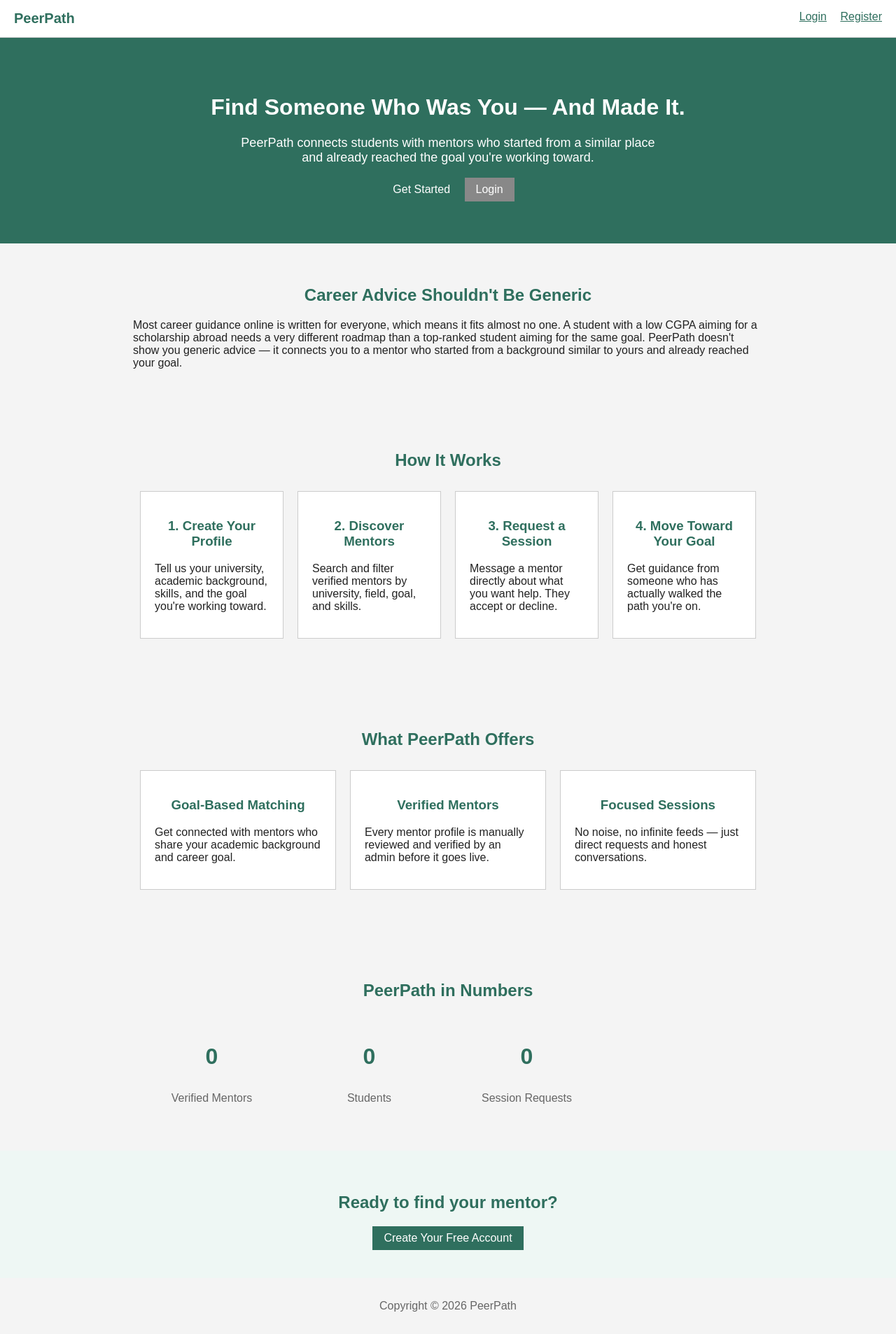
After one commit to tasaufBD/Find_a_Mentor, a PHP site: page / in a window 1280 px wide. The commit adds this page. Shown: the whole page at 70% size. Run offline with PHP 8.4, Linux system fonts and the light colour scheme; data that the repository does not hold is empty.

Commit message:
Add Landing page

```diff
--- /dev/null
+++ b/index.php
@@ -0,0 +1,179 @@
+<?php
+session_start();
+
+if (isset($_SESSION["user_id"])) {
+    if ($_SESSION["role"] == "student") {
+        header("Location: student_dashboard.php");
+    } elseif ($_SESSION["role"] == "mentor") {
+        header("Location: mentor_dashboard.php");
+    } else {
+        header("Location: admin_dashboard.php");
+    }
+    exit();
+}
+
+include("db.php");
+
+// ---- Live platform stats
+$totalMentors = mysqli_fetch_assoc(mysqli_query($conn,
+    "SELECT COUNT(*) AS c FROM mentor_profiles WHERE verification_status = 'verified'"))["c"];
+
+$totalStudents = mysqli_fetch_assoc(mysqli_query($conn,
+    "SELECT COUNT(*) AS c FROM users WHERE role = 'student'"))["c"];
+
+$totalSessions = mysqli_fetch_assoc(mysqli_query($conn,
+    "SELECT COUNT(*) AS c FROM session_requests"))["c"];
+
+// ---- A few featured, verified mentors ----
+$featuredResult = mysqli_query($conn,
+    "SELECT u.full_name, m.current_position, m.current_organization, m.goal_achieved
+     FROM users u
+     JOIN mentor_profiles m ON u.user_id = m.user_id
+     WHERE m.verification_status = 'verified'
+     ORDER BY RAND()
+     LIMIT 3");
+?>
+
+<!DOCTYPE html>
+<html>
+<head>
+    <title>PeerPath - Find Someone Who Was You</title>
+    <link rel="stylesheet" href="style.css">
+</head>
+<body>
+
+<div class="guest-navbar">
+    <div class="brand">PeerPath</div>
+    <div class="guest-links">
+        <a href="login.php">Login</a>
+        <a href="register.php">Register</a>
+    </div>
+</div>
+
+<!-- Hero -->
+<div class="hero">
+    <h1>Find Someone Who Was You — And Made It.</h1>
+    <p>PeerPath connects students with mentors who started from a similar place<br>
+       and already reached the goal you're working toward.</p>
+    <a href="register.php" class="btn">Get Started</a>
+    <a href="login.php" class="btn btn-secondary">Login</a>
+</div>
+
+<!-- Problem statement -->
+<div class="section">
+    <h2>Career Advice Shouldn't Be Generic</h2>
+    <p>
+        Most career guidance online is written for everyone, which means it fits almost no one.
+        A student with a low CGPA aiming for a scholarship abroad needs a very different roadmap
+        than a top-ranked student aiming for the same goal. PeerPath doesn't show you generic
+        advice — it connects you to a mentor who started from a background similar to yours and
+        already reached your goal.
+    </p>
+</div>
+
+<!-- How it works -->
+<div class="section">
+    <h2>How It Works</h2>
+    <div class="row">
+        <div class="col-4">
+            <div class="card">
+                <h3>1. Create Your Profile</h3>
+                <p>Tell us your university, academic background, skills, and the goal you're working toward.</p>
+            </div>
+        </div>
+        <div class="col-4">
+            <div class="card">
+                <h3>2. Discover Mentors</h3>
+                <p>Search and filter verified mentors by university, field, goal, and skills.</p>
+            </div>
+        </div>
+        <div class="col-4">
+            <div class="card">
+                <h3>3. Request a Session</h3>
+                <p>Message a mentor directly about what you want help. They accept or decline.</p>
+            </div>
+        </div>
+        <div class="col-4">
+            <div class="card">
+                <h3>4. Move Toward Your Goal</h3>
+                <p>Get guidance from someone who has actually walked the path you're on.</p>
+            </div>
+        </div>
+    </div>
+</div>
+
+<!-- Features -->
+<div class="section">
+    <h2>What PeerPath Offers</h2>
+    <div class="row">
+        <div class="col-3">
+            <div class="card">
+                <h3>Goal-Based Matching</h3>
+                <p>Get connected with mentors who share your academic background and career goal.</p>
+            </div>
+        </div>
+        <div class="col-3">
+            <div class="card">
+                <h3>Verified Mentors</h3>
+                <p>Every mentor profile is manually reviewed and verified by an admin before it goes live.</p>
+            </div>
+        </div>
+        <div class="col-3">
+            <div class="card">
+                <h3>Focused Sessions</h3>
+                <p>No noise, no infinite feeds — just direct requests and honest conversations.</p>
+            </div>
+        </div>
+    </div>
+</div>
+
+<!-- Live stats -->
+<div class="section">
+    <h2>PeerPath in Numbers</h2>
+    <div class="row">
+        <div class="col-4">
+            <p class="stat-number"><?php echo $totalMentors; ?></p>
+            <p class="stat-label">Verified Mentors</p>
+        </div>
+        <div class="col-4">
+            <p class="stat-number"><?php echo $totalStudents; ?></p>
+            <p class="stat-label">Students</p>
+        </div>
+        <div class="col-4">
+            <p class="stat-number"><?php echo $totalSessions; ?></p>
+            <p class="stat-label">Session Requests</p>
+        </div>
+    </div>
+</div>
+
+<!-- Featured mentors -->
+<?php if (mysqli_num_rows($featuredResult) > 0): ?>
+<div class="section">
+    <h2>Meet a Few of Our Mentors</h2>
+    <div class="row">
+        <?php while ($mentor = mysqli_fetch_assoc($featuredResult)): ?>
+            <div class="col-3">
+                <div class="card">
+                    <h3><?php echo htmlspecialchars($mentor["full_name"]); ?></h3>
+                    <p><?php echo htmlspecialchars($mentor["current_position"]); ?> at
+                       <?php echo htmlspecialchars($mentor["current_organization"]); ?></p>
+                    <p><span class="status-verified">Goal Achieved:</span>
+                       <?php echo htmlspecialchars($mentor["goal_achieved"]); ?></p>
+                </div>
+            </div>
+        <?php endwhile; ?>
+    </div>
+    <p style="text-align: center;">Register to view full profiles and request a session.</p>
+</div>
+<?php endif; ?>
+
+<!-- Call to action -->
+<div class="cta-banner">
+    <h2>Ready to find your mentor?</h2>
+    <a href="register.php" class="btn">Create Your Free Account</a>
+</div>
+
+<p class="site-footer">Copyright &copy; <?php echo date("Y"); ?> PeerPath</p>
+
+</body>
+</html>
--- a/style.css
+++ b/style.css
@@ -1,3 +1,4 @@
+
 body {
     font-family: Arial, sans-serif;
     background-color: #f4f4f4;
@@ -7,16 +8,16 @@ body {
 
 h1, h2, h3 {
     text-align: center;
-    color: #54a7ec;
+    color: #2f6f5e;
 }
 
 a {
-    color: #337896;
+    color: #2f6f5e;
 }
 
 /* Banner used at the top of login/register pages */
 .page-header {
-    background-color: #338392;
+    background-color: #2f6f5e;
     padding: 20px;
     text-align: center;
 }
@@ -33,7 +34,7 @@ a {
 }
 
 .card {
-    background-color: rgb(255, 255, 255);
+    background-color: white;
     border: 1px solid #cccccc;
     padding: 20px;
     margin-bottom: 20px;
@@ -47,7 +48,7 @@ a {
 /* Top navigation bar (used on dashboard pages) */
 .navbar {
     overflow: hidden;
-    background-color: #3aa9ac;
+    background-color: #2f6f5e;
     padding: 12px 20px;
 }
 
@@ -172,6 +173,89 @@ a {
     font-weight: bold;
 }
 
+/* Landing page hero */
+.hero {
+    background-color: #2f6f5e;
+    color: white;
+    text-align: center;
+    padding: 60px 20px;
+}
+
+.hero h1 {
+    color: white;
+}
+
+.hero p {
+    font-size: 18px;
+}
+
+/* Generic content section on the landing page */
+.section {
+    padding: 40px 20px;
+    max-width: 900px;
+    margin: 0 auto;
+}
+
+/* Row that holds floated columns (same clearfix idea as .navbar) */
+.row {
+    overflow: hidden;
+}
+
+.col-3 {
+    float: left;
+    width: 33.33%;
+    padding: 10px;
+    box-sizing: border-box;
+}
+
+.col-4 {
+    float: left;
+    width: 25%;
+    padding: 10px;
+    box-sizing: border-box;
+}
+
+.stat-number {
+    font-size: 32px;
+    font-weight: bold;
+    color: #2f6f5e;
+    text-align: center;
+}
+
+.stat-label {
+    text-align: center;
+    color: #666666;
+}
+
+.cta-banner {
+    background-color: #eef7f4;
+    text-align: center;
+    padding: 40px 20px;
+}
+
+/* Guest top bar (used on index.php, before login) */
+.guest-navbar {
+    overflow: hidden;
+    padding: 15px 20px;
+    background-color: white;
+    border-bottom: 1px solid #cccccc;
+}
+
+.guest-navbar .brand {
+    float: left;
+    font-weight: bold;
+    font-size: 20px;
+    color: #2f6f5e;
+}
+
+.guest-navbar .guest-links {
+    float: right;
+}
+
+.guest-navbar .guest-links a {
+    margin-left: 15px;
+}
+
 /* Footer */
 .site-footer {
     text-align: center;
```
